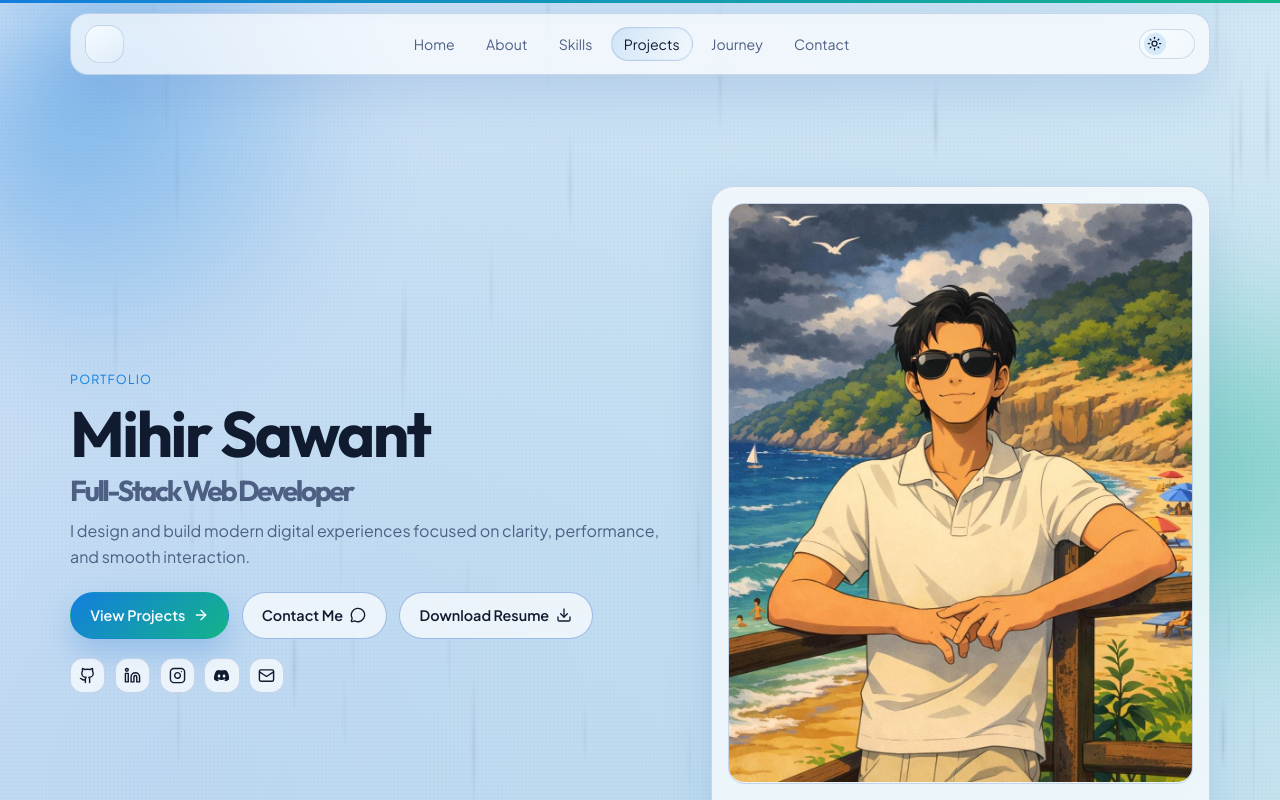
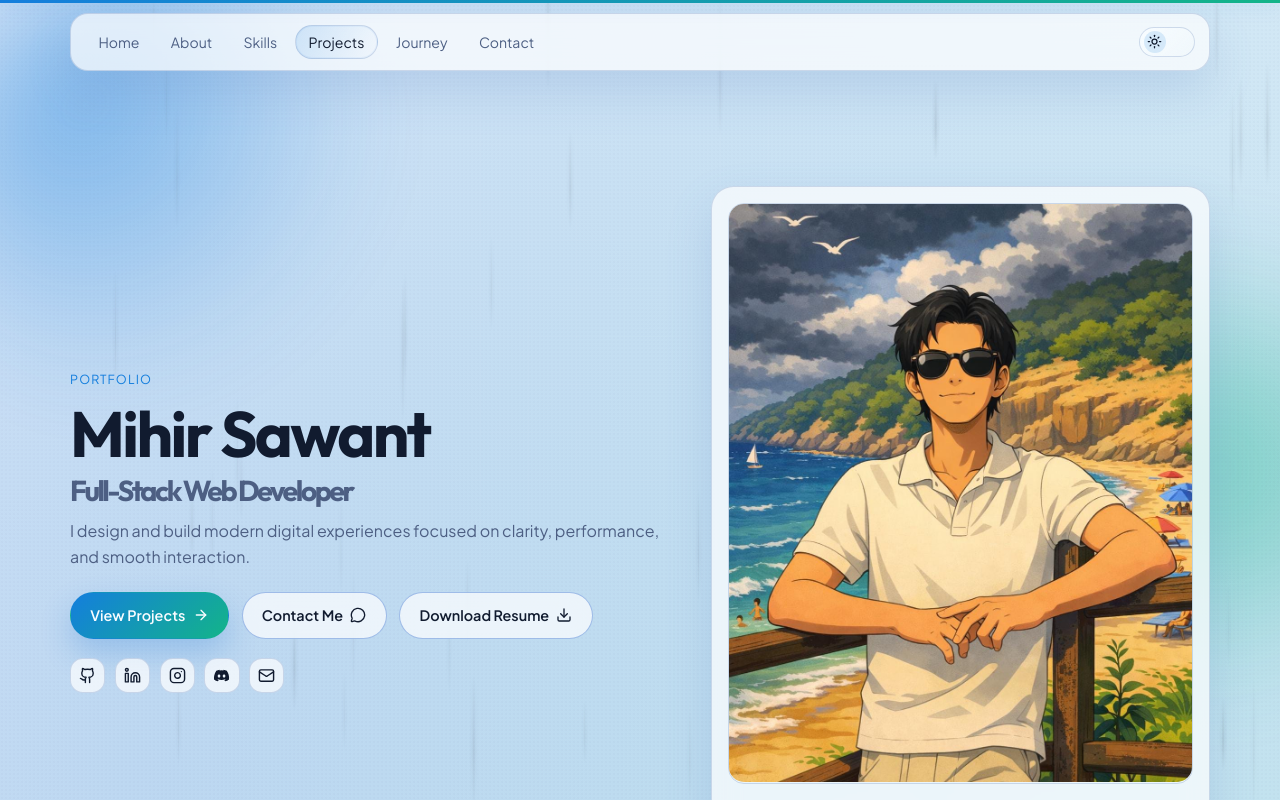
Before and after one commit to itsmierrrrr/Portfolio, a React (Vite) app: page / in a window 1280 px wide. Shown: the top 800 px of the page. Built offline with nearby package versions, Linux system fonts and the light colour scheme.

Commit message:
navbar update

```diff
--- a/src/components/Navbar.jsx
+++ b/src/components/Navbar.jsx
@@ -13,13 +13,6 @@ function Navbar({ activeSection, onLinkClick, isOpen, onMenuToggle, theme, onThe
         animate={{ y: 0, opacity: 1 }}
         transition={{ duration: 0.65, ease: [0.16, 1, 0.3, 1] }}
       >
-        <a
-          href="#home"
-          className="brand"
-          onClick={(event) => onLinkClick(event, 'home')}
-          aria-label="Home"
-        />
-
         <div className="nav-desktop">
           {navLinks.map((link) => (
             <button
--- a/src/styles/Navbar.css
+++ b/src/styles/Navbar.css
@@ -18,20 +18,6 @@
   display: flex;
   align-items: center;
   justify-content: space-between;
-}
-
-.brand {
-  width: 2.4rem;
-  height: 2.4rem;
-  border-radius: 0.9rem;
-  display: grid;
-  place-items: center;
-  text-decoration: none;
-  color: var(--text-primary);
-  font-weight: 700;
-  letter-spacing: 0.04em;
-  background: linear-gradient(145deg, var(--surface-raised), transparent);
-  border: 1px solid var(--border-soft);
 }
 
 .nav-desktop {
```
